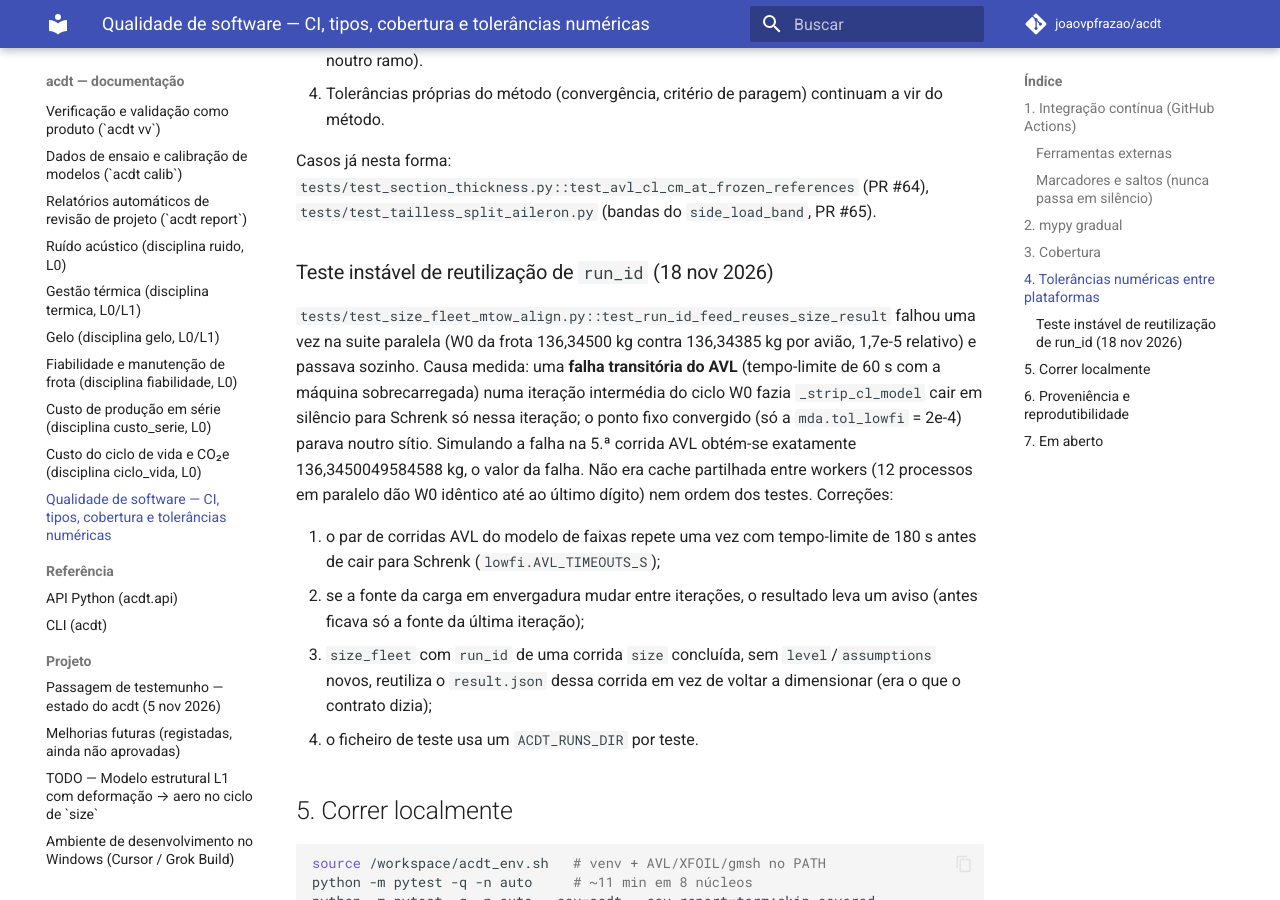
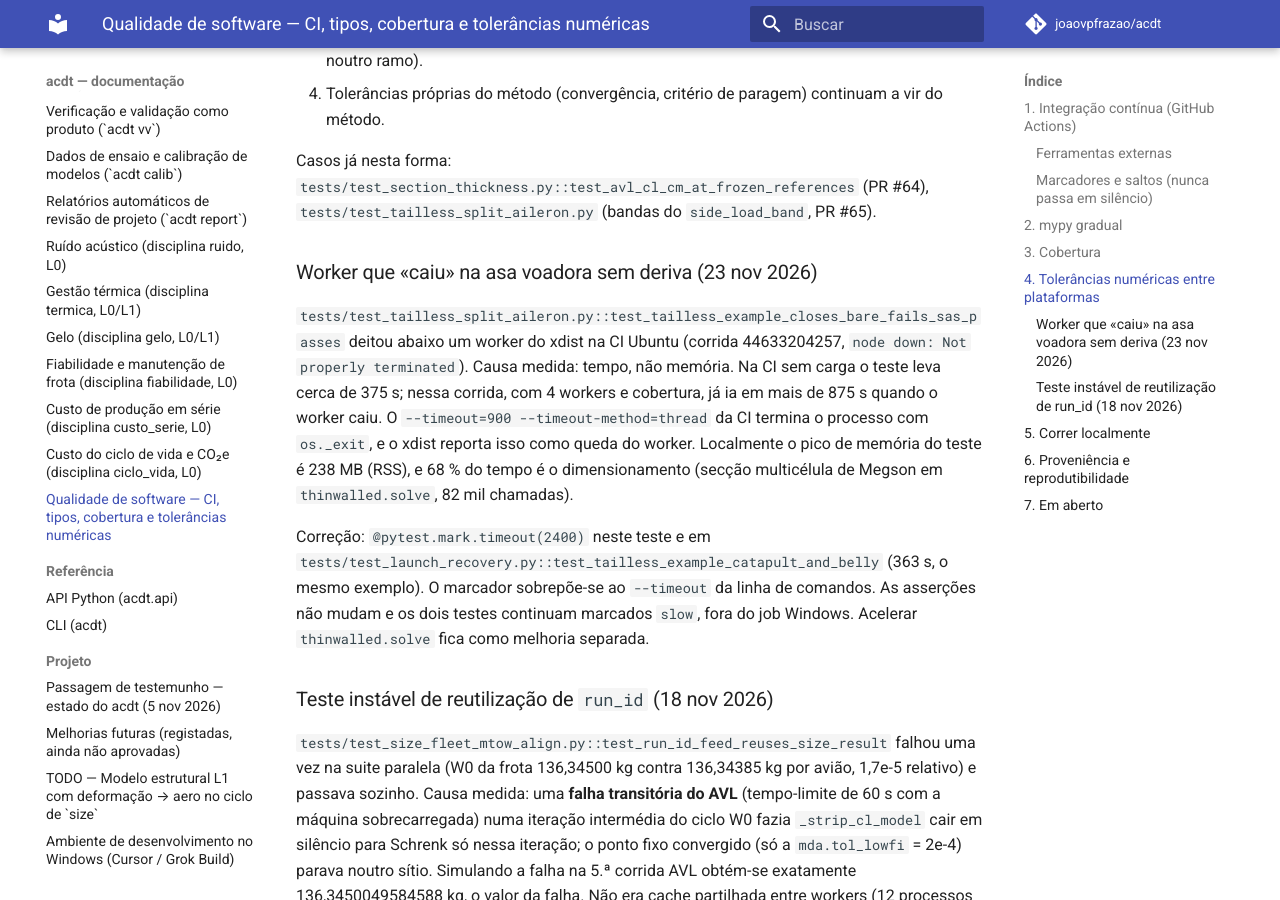
Before and after one commit to joaovpfrazao/acdt, an MkDocs documentation site: the page built from docs/QUALIDADE.md, in a window 1280 px wide and 900 px high, scrolled down 3959 px. Built offline with MkDocs 1.6.1 and Material for MkDocs 9.7.7, drawn with Linux system fonts in a browser that asks for light colours; comment, search, counter and statistics services are not loaded.

Commit message:
Testes: tempo-limite próprio nos dois testes pesados da asa voadora sem deriva (queda do worker na CI era o --timeout=900)

```diff
--- a/docs/QUALIDADE.md
+++ b/docs/QUALIDADE.md
@@ -125,6 +125,19 @@ Política:
 Casos já nesta forma: `tests/test_section_thickness.py::test_avl_cl_cm_at_frozen_references` (PR #64),
 `tests/test_tailless_split_aileron.py` (bandas do `side_load_band`, PR #65).
 
+### Worker que «caiu» na asa voadora sem deriva (23 nov 2026)
+
+`tests/test_tailless_split_aileron.py::test_tailless_example_closes_bare_fails_sas_passes` deitou abaixo um worker do
+xdist na CI Ubuntu (corrida 44633204257, `node down: Not properly terminated`). Causa medida: tempo, não memória.
+Na CI sem carga o teste leva cerca de 375 s; nessa corrida, com 4 workers e cobertura, já ia em mais de 875 s quando
+o worker caiu. O `--timeout=900 --timeout-method=thread` da CI termina o processo com `os._exit`, e o xdist reporta
+isso como queda do worker. Localmente o pico de memória do teste é 238 MB (RSS), e 68 % do tempo é o dimensionamento
+(secção multicélula de Megson em `thinwalled.solve`, 82 mil chamadas).
+
+Correção: `@pytest.mark.timeout(2400)` neste teste e em `tests/test_launch_recovery.py::test_tailless_example_catapult_and_belly`
+(363 s, o mesmo exemplo). O marcador sobrepõe-se ao `--timeout` da linha de comandos. As asserções não mudam e os dois
+testes continuam marcados `slow`, fora do job Windows. Acelerar `thinwalled.solve` fica como melhoria separada.
+
 ### Teste instável de reutilização de `run_id` (18 nov 2026)
 
 `tests/test_size_fleet_mtow_align.py::test_run_id_feed_reuses_size_result` falhou uma vez na suite paralela
```
Also changed, not shown: 2 other files.
